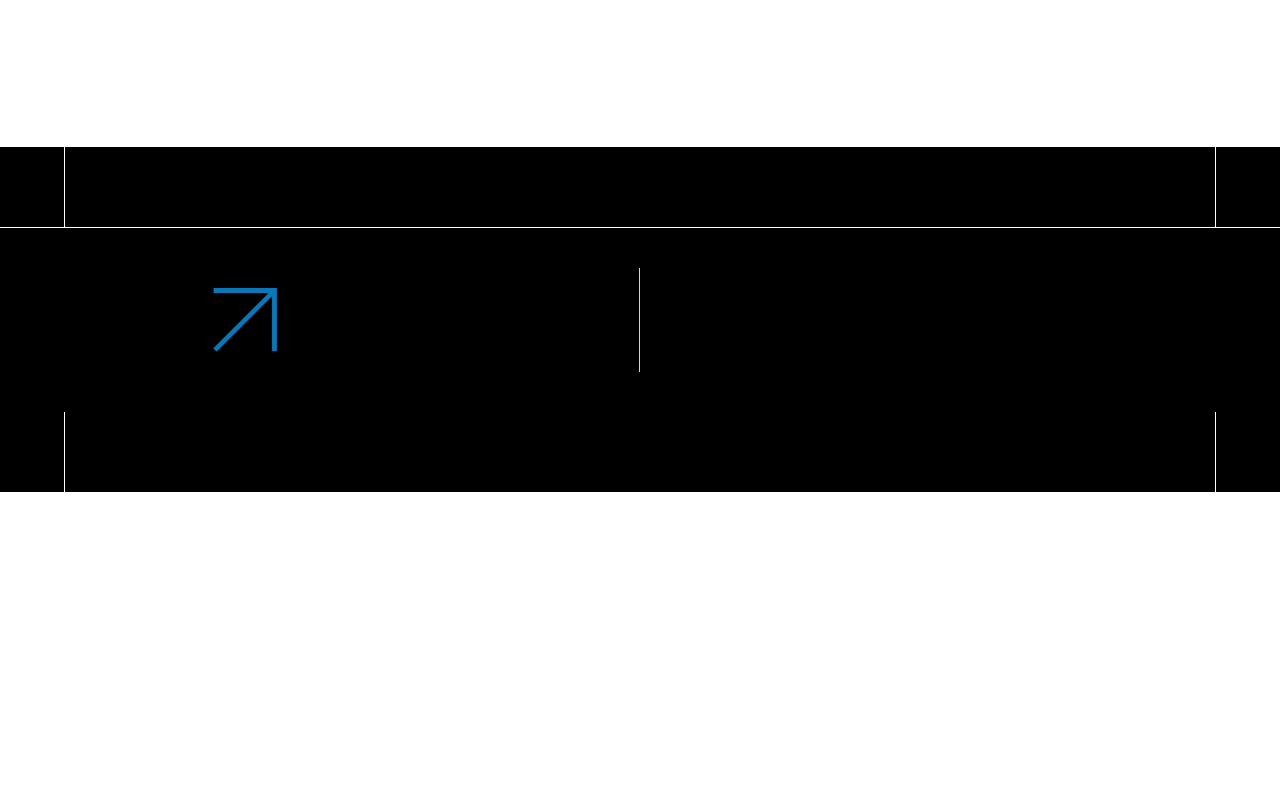
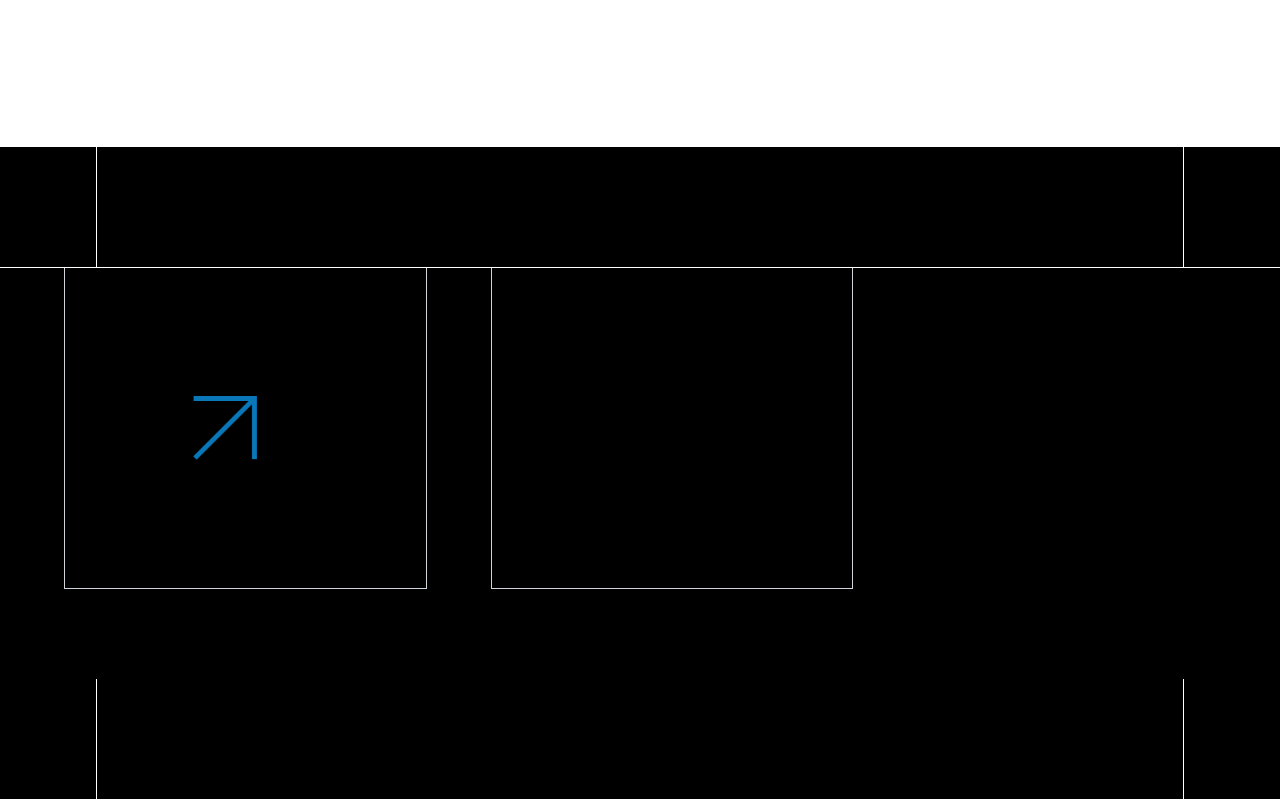
Before and after one commit to developeresclatech/FOKSALE, a website: page Services.html in a window 1280 px wide. Shown: the part 1284-2084 px from the top of the page. Before the commit the page ends 1777 px from the top, so only its background shows below. Drawn offline with nearby package versions, Linux system fonts and the light colour scheme.

Commit message:
update_10_22_2024

```diff
--- a/Services.html
+++ b/Services.html
@@ -194,16 +194,21 @@
 
           </div>
       </div>
+
       <div class="grid grid-cols-12">
-        <div class="col-span-2"></div>
-        <div class="col-span-4 border-r border-gray-300 pr-4 flex justify-start items-center h-full mt-10">
+        <!-- <div class="col-span-2 bg-white">
+
+        </div> -->
+        <div class="col-span-4 border-r p-32 border-b border-l ml-16 border-gray-300 flex justify-start items-center h-full ">
           <img src="assets/image/Vector_arow.png" alt="" class="w-16 h-16">
+        </div>
+
+        <div class="col-span-4 border-r p-32 border-b border-l ml-16 border-gray-300 pr-4 flex justify-start items-center h-full ">
+          <!-- <img src="assets/image/Vector_arow.png" alt="" class="w-16 h-16"> -->
         </div>
       </div>
 
-
-
-      <div class="inner-1" style="margin-top: 80px;">
+      <div class="inner-1" style="margin-top: 90px;">
           <div class="inner-2"></div>
       </div>
   </div>
--- a/assets/CSS/Services.css
+++ b/assets/CSS/Services.css
@@ -101,9 +101,9 @@ body, html, * {
     padding: 0px;
 }
 .inner-2 {
-    width: 90%;
+    width: 85%;
     margin: auto;
-    padding: 40px 0px;
+    padding: 60px 0px;
     border-left: 1px solid white;
     border-right: 1px solid white;
 }
```
